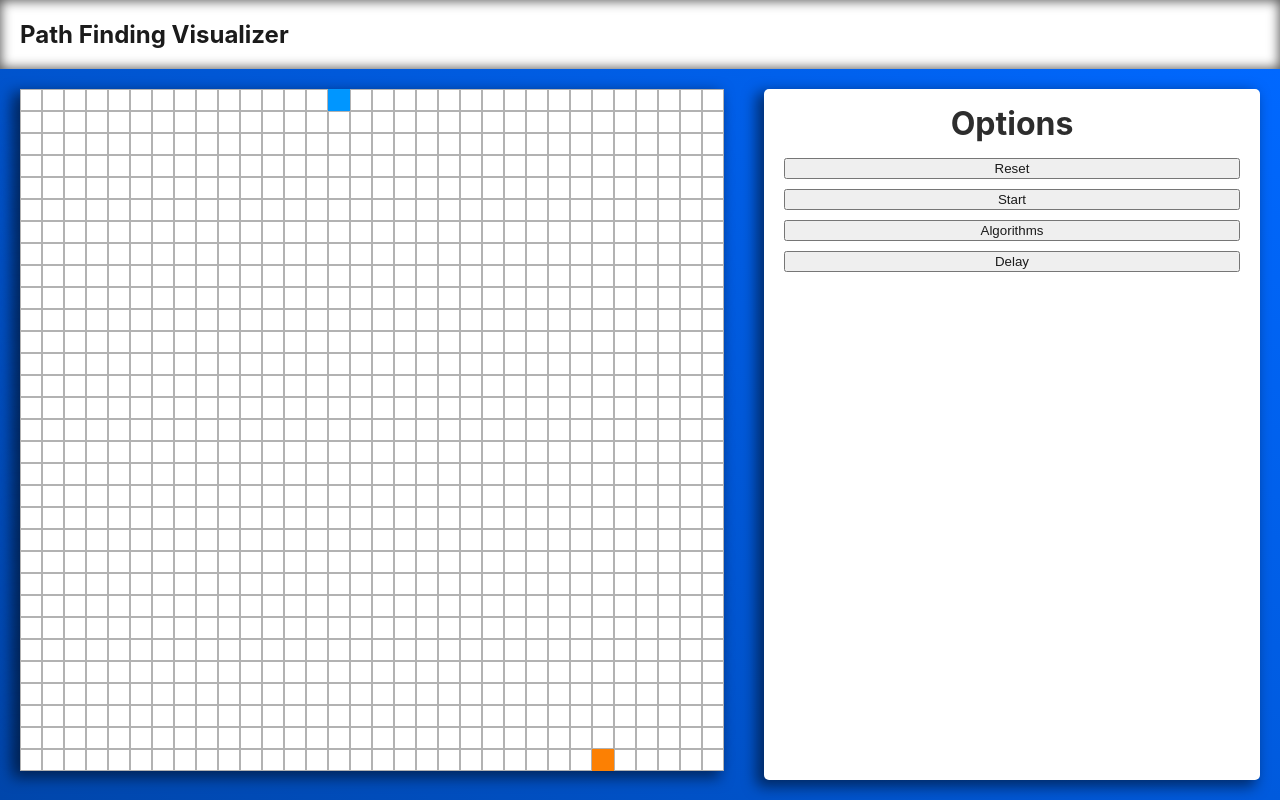
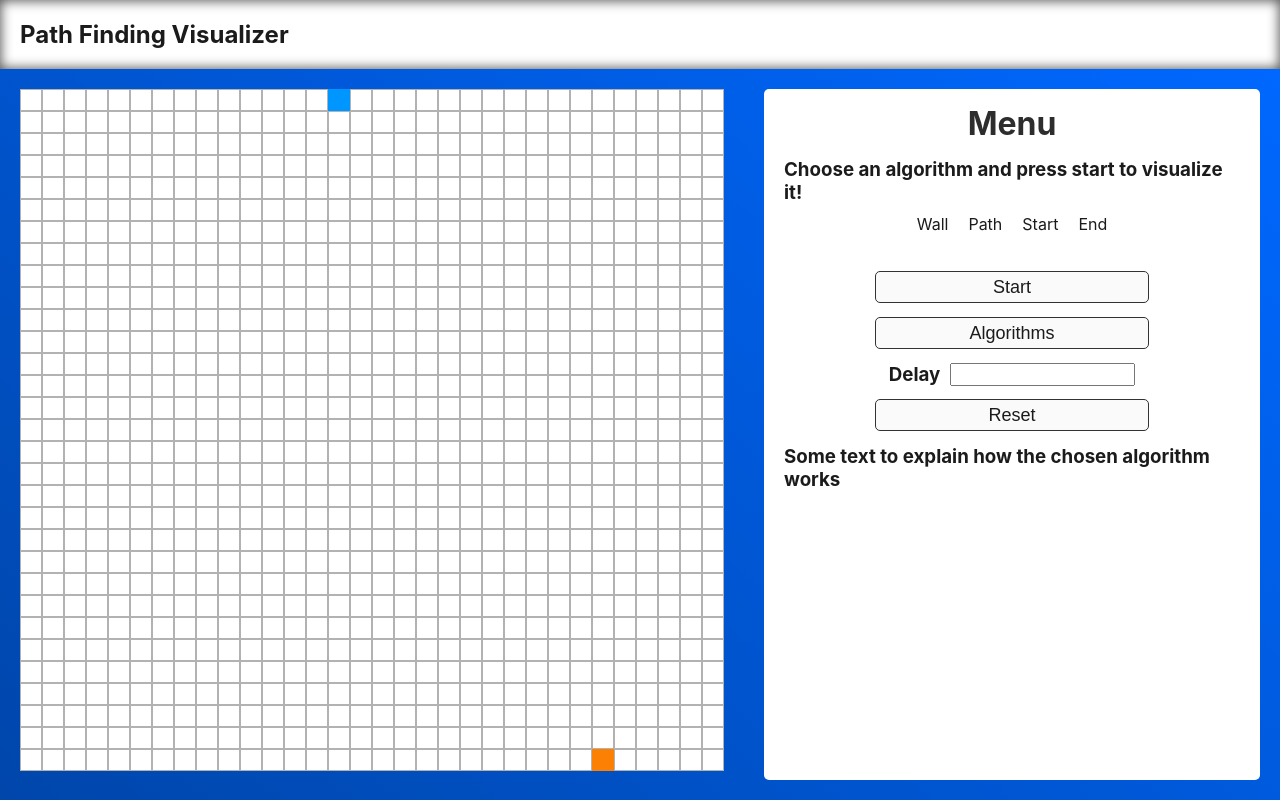
Before and after one commit to Jason-Liu-SE/PathFindingVisualizer, a React (Create React App) app: page / in a window 1280 px wide. Built offline with nearby package versions, Linux system fonts and the light colour scheme.

Commit message:
Added basic functionality to the menu

```diff
--- a/src/Components/Menu.js
+++ b/src/Components/Menu.js
@@ -1,12 +1,89 @@
+import React from 'react';
+import { useState, useEffect } from 'react';
+
 const Menu = () => {
+    const [delay, setDelay] = useState(10);
+    const [selectedAlgorithm, setAlgorithm] = useState('none');
+    const [isResetting, setIsResetting] = useState(false);
+    const [isRunning, setIsRunning] = useState(false);
+
+    useEffect(() => {
+        var timer;
+        if (isResetting) {
+            timer = setTimeout(() => {
+                console.log('done resetting');
+                setIsResetting(false);
+            }, 500);
+        }
+        return () => clearTimeout(timer);
+    }, [isResetting]);
+
+    useEffect(() => {
+        var timer;
+        if (isRunning) {
+            timer = setTimeout(() => {
+                console.log('algorithm finished');
+                setIsRunning(false);
+            }, 500);
+        }
+        return () => clearTimeout(timer);
+    }, [isRunning]);
+
+    const handleReset = () => {
+        console.log('Resetting');
+        setIsResetting(true);
+    };
+
+    const handleStart = () => {
+        console.log('Starting...');
+        setIsRunning(true);
+    };
+
     return (
         <div className='menu'>
-            <h1 className='title'>Options</h1>
+            <h1 className='title'>Menu</h1>
             <div className='options'>
-                <button>Reset</button>
-                <button>Start</button>
-                <button>Algorithms</button>
-                <button>Delay</button>
+                <div className='description'>
+                    <h3>
+                        Choose an algorithm and press <b>start</b> to visualize it!
+                    </h3>
+                    <div className='legend'>
+                        <div>Wall</div>
+                        <div>Path</div>
+                        <div>Start</div>
+                        <div>End</div>
+                    </div>
+                    {/* <table className='legend'>
+                        <tbody>
+                            <tr>
+                                <td>Wall</td>
+                                <td>Path</td>
+                            </tr>
+                            <tr>
+                                <td>Start</td>
+                                <td>End</td>
+                            </tr>
+                        </tbody>
+                    </table> */}
+                </div>
+                <div className='start'>
+                    <button onClick={handleStart}>Start</button>
+                </div>
+                <div className='algorithms'>
+                    <button>Algorithms</button>
+                </div>
+                <div className='delay'>
+                    <form>
+                        <label>
+                            <h3>Delay</h3>
+                            <input type='text' name='delay' />
+                        </label>
+                    </form>
+                </div>
+                <div className='reset'>
+                    <button onClick={handleReset}>Reset</button>
+                </div>
+                <div className='explanations'>{<h3>Some text to explain how the chosen algorithm works</h3>}</div>
             </div>
         </div>
     );
--- a/src/index.css
+++ b/src/index.css
@@ -65,7 +65,7 @@ body,
 .grid .cells .cellRow {
     vertical-align: top;
     display: flex;
-    box-shadow: -6px 5px 14px 2px rgba(0, 0, 0, 0.5);
+    /* box-shadow: -6px 5px 14px 2px rgba(0, 0, 0, 0.5); */
 }
 
 .grid .cells .cellRow div {
@@ -90,7 +90,7 @@ body,
     width: 100%;
     background-color: rgba(255, 255, 255, 1);
     border-radius: 5px;
-    box-shadow: -6px 5px 14px 2px rgba(0, 0, 0, 0.5);
+    /* box-shadow: -6px 5px 14px 2px rgba(0, 0, 0, 0.5); */
 }
 
 .menu .title {
@@ -106,6 +106,61 @@ body,
     flex-direction: column;
 }
 
-.menu .options button {
-    margin-bottom: 10px;
+.menu .options div {
+    padding-bottom: 3%;
 }
+
+.menu .options div button {
+    border: 1px solid rgba(50, 50, 50, 1);
+    width: 60%;
+    height: 4vh;
+    display: block;
+    margin-left: auto;
+    margin-right: auto;
+    font-size: large;
+    font-weight: lighter;
+    background-color: rgba(250, 250, 250, 0.9);
+    border-radius: 5px;
+}
+
+.menu .options div button:hover {
+    font-weight: bolder;
+    box-shadow: -6px 6px 12px 1px rgba(0, 0, 0, 0.5);
+    position: relative;
+    top: 0;
+    transform: translateY(-1px) translateX(1px);
+    transition: 0.03s;
+}
+
+.menu .options .reset button:hover {
+    background-color: rgba(252, 3, 61, 1);
+    transition: 0.03s;
+}
+
+.menu .options .start button:hover {
+    background-color: rgb(136, 252, 3);
+    transition: 0.03s;
+}
+
+.menu .options .algorithms button:hover {
+    background-color: rgb(252, 173, 3);
+    transition: 0.03s;
+}
+
+.menu .options .delay form label {
+    display: flex;
+    justify-content: center;
+}
+
+.menu .options .delay form label h3 {
+    margin-right: 10px;
+}
+
+.menu .options .description .legend {
+    display: flex;
+    justify-content: center;
+}
+
+.menu .options .description .legend div {
+    padding: 10px;
+}
```
